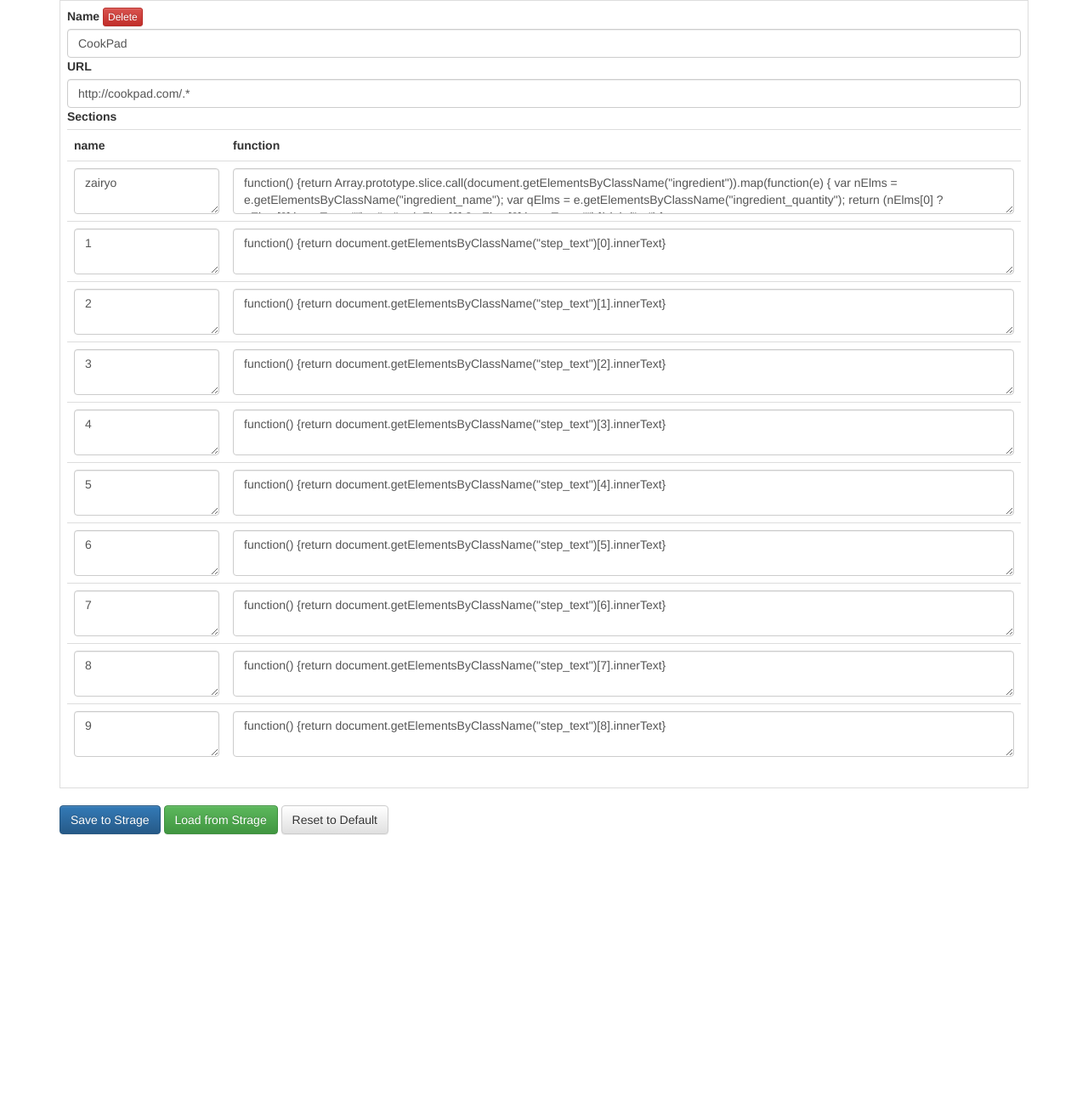
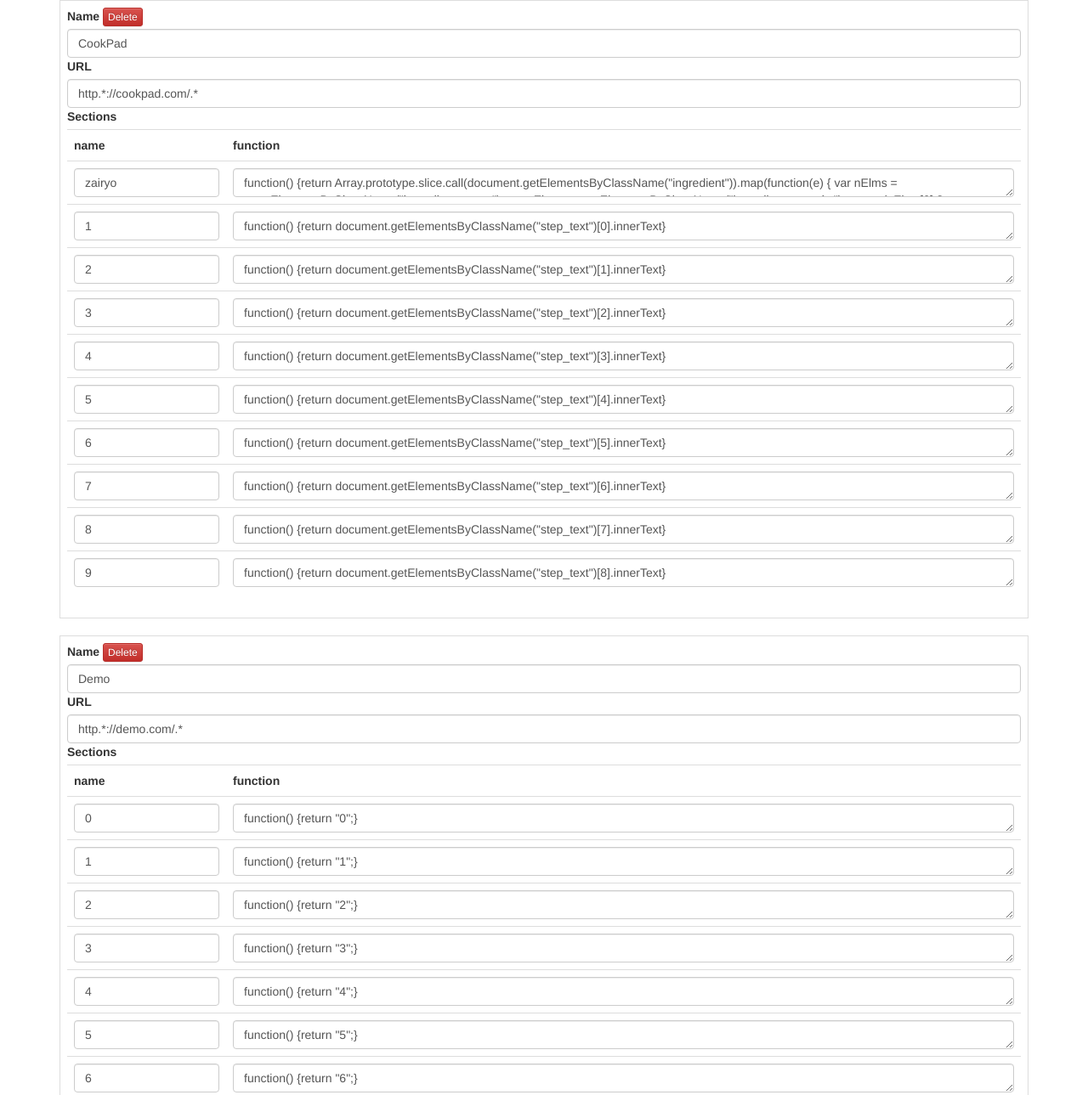
Before and after one commit to rinoguchi/handsfree-reading, a browser extension: page chrome_extension/options.html in a window 1280 px wide. Shown: the part 217-1506 px from the top of the page at 85% size. Before the commit the page ends 1214 px from the top, so only its background shows below. Drawn offline with nearby package versions, Linux system fonts and the light colour scheme.

Commit message:
add demo site setting

```diff
--- a/chrome_extension/js/common.js
+++ b/chrome_extension/js/common.js
@@ -11,7 +11,7 @@
 			direction: 'horizontal',
 			siteSettings: [{
 					name: 'CookPad',
-					url: 'http://cookpad.com/.*',
+					url: 'http.*://cookpad.com/.*',
 					sections: [
 						{ name: 'zairyo', func: 'function() {return Array.prototype.slice.call(document.getElementsByClassName("ingredient")).map(function(e) { var nElms = e.getElementsByClassName("ingredient_name"); var qElms = e.getElementsByClassName("ingredient_quantity"); return (nElms[0] ? nElms[0].innerText : "") + "。" + (qElms[0] ? qElms[0].innerText : "");}).join("。");}' },
 						{ name: '1', func: 'function() {return document.getElementsByClassName("step_text")[0].innerText}' },
@@ -23,6 +23,22 @@
 						{ name: '7', func: 'function() {return document.getElementsByClassName("step_text")[6].innerText}' },
 						{ name: '8', func: 'function() {return document.getElementsByClassName("step_text")[7].innerText}' },
 						{ name: '9', func: 'function() {return document.getElementsByClassName("step_text")[8].innerText}' }
+					]
+				},
+				{
+					name: 'Demo',
+					url: 'http.*://demo.com/.*',
+					sections: [
+						{ name: '0', func: 'function() {return "0";}' },
+						{ name: '1', func: 'function() {return "1";}' },
+						{ name: '2', func: 'function() {return "2";}' },
+						{ name: '3', func: 'function() {return "3";}' },
+						{ name: '4', func: 'function() {return "4";}' },
+						{ name: '5', func: 'function() {return "5";}' },
+						{ name: '6', func: 'function() {return "6";}' },
+						{ name: '7', func: 'function() {return "7";}' },
+						{ name: '8', func: 'function() {return "8";}' },
+						{ name: '9', func: 'function() {return "9";}' }
 					]
 				}
 			]
--- a/chrome_extension/js/options.js
+++ b/chrome_extension/js/options.js
@@ -31,8 +31,8 @@
 	$scope.reset = function() {
 		window.HandsFree.clear();
 		$scope.load(false);
-		setMessage('Option setting was reset to default successfully.', false);
-	}
+		setMessage('Option setting was reset to default successfully (not saved to storage yet).', false);
+	};
 
 	$scope.addSiteSetting = function() {
 		$scope.options.siteSettings.push({
@@ -51,12 +51,12 @@
 				{ name: '9', func: 'function() {return "9";}' }
 			]
 		});
-	}
+	};
 
 	$scope.deleteSiteSetting = function() {
 		$scope.options.siteSettings.splice(this.$index, 1);
 		setMessage('Site setting was deleted successfully (not deleted from storage yet).', false);
-	}
+	};
 
 	// 初期表示用
 	$scope.load(false);
--- a/chrome_extension/options.html
+++ b/chrome_extension/options.html
@@ -13,6 +13,7 @@
 <body ng-app>
   <div class="container" ng-controller="OptionCtlr" >
     <div class="form-horizontal" class="page-header"><h1>Option Setting</h1></div>
+    <!--<pre>{{options|json}}</pre>-->
     <div class="alert alert-success" role="alert" ng-show="successMessage">{{successMessage}}</div>
     <div class="alert alert-danger" role="alert" ng-show="errorMessage">{{errorMessage}}</div>
     <form role="form" ng-submit="save()">
@@ -58,8 +59,8 @@
                     <th>function</th>
                   </tr>
                   <tr ng-repeat="section in siteSetting.sections">
-                    <td><textarea class="form-control" ng-model="section.name" rows="2" required></textarea></td>
-                    <td><textarea class="form-control" ng-model="section.func" rows="2" required></textarea></td>
+                    <td><input type="text" class="form-control" ng-model="section.name" rows="1" required/></td>
+                    <td><textarea class="form-control" ng-model="section.func" rows="1" required></textarea></td>
                   </tr>
                 </table>
               </td>
```
